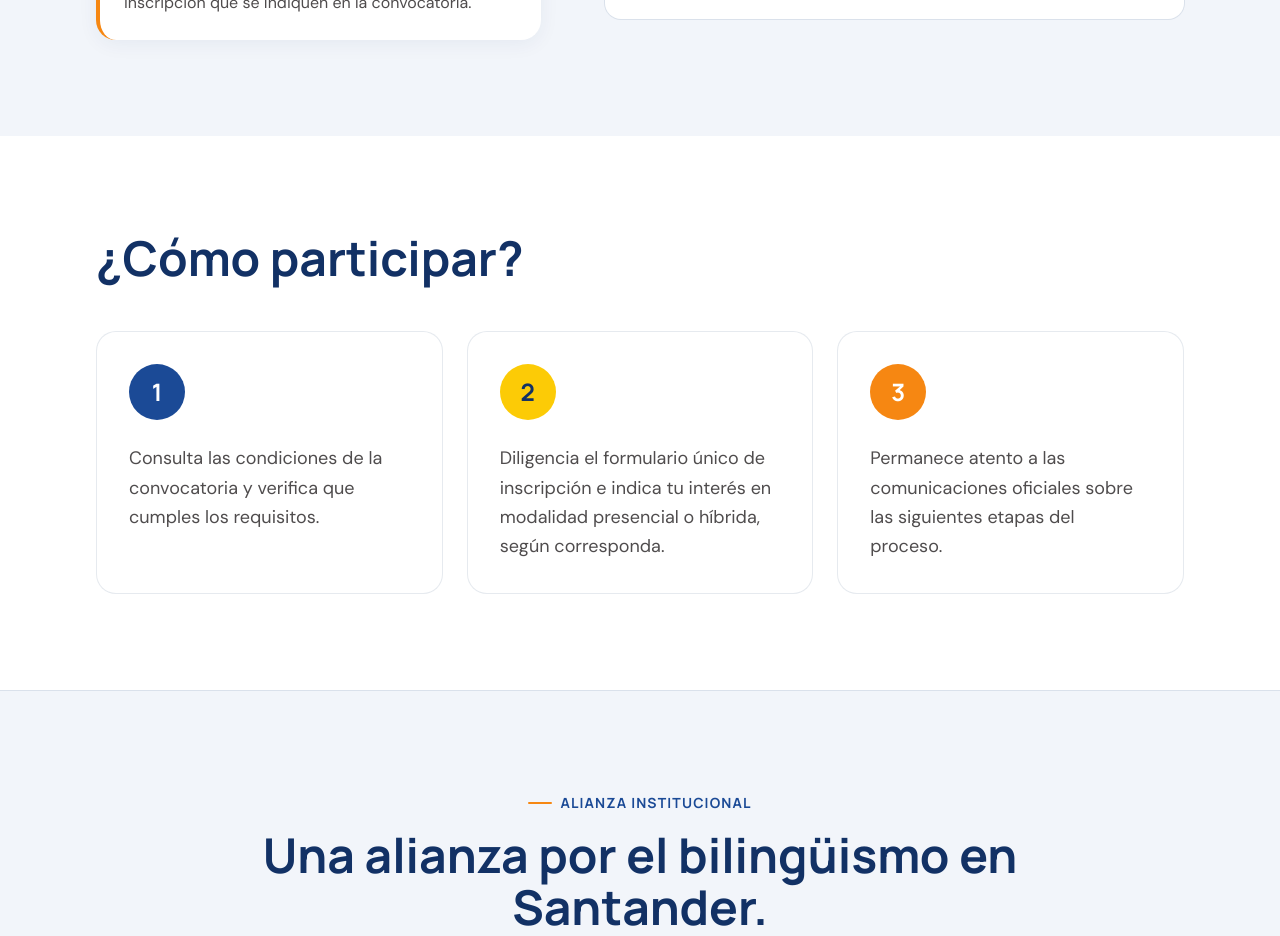
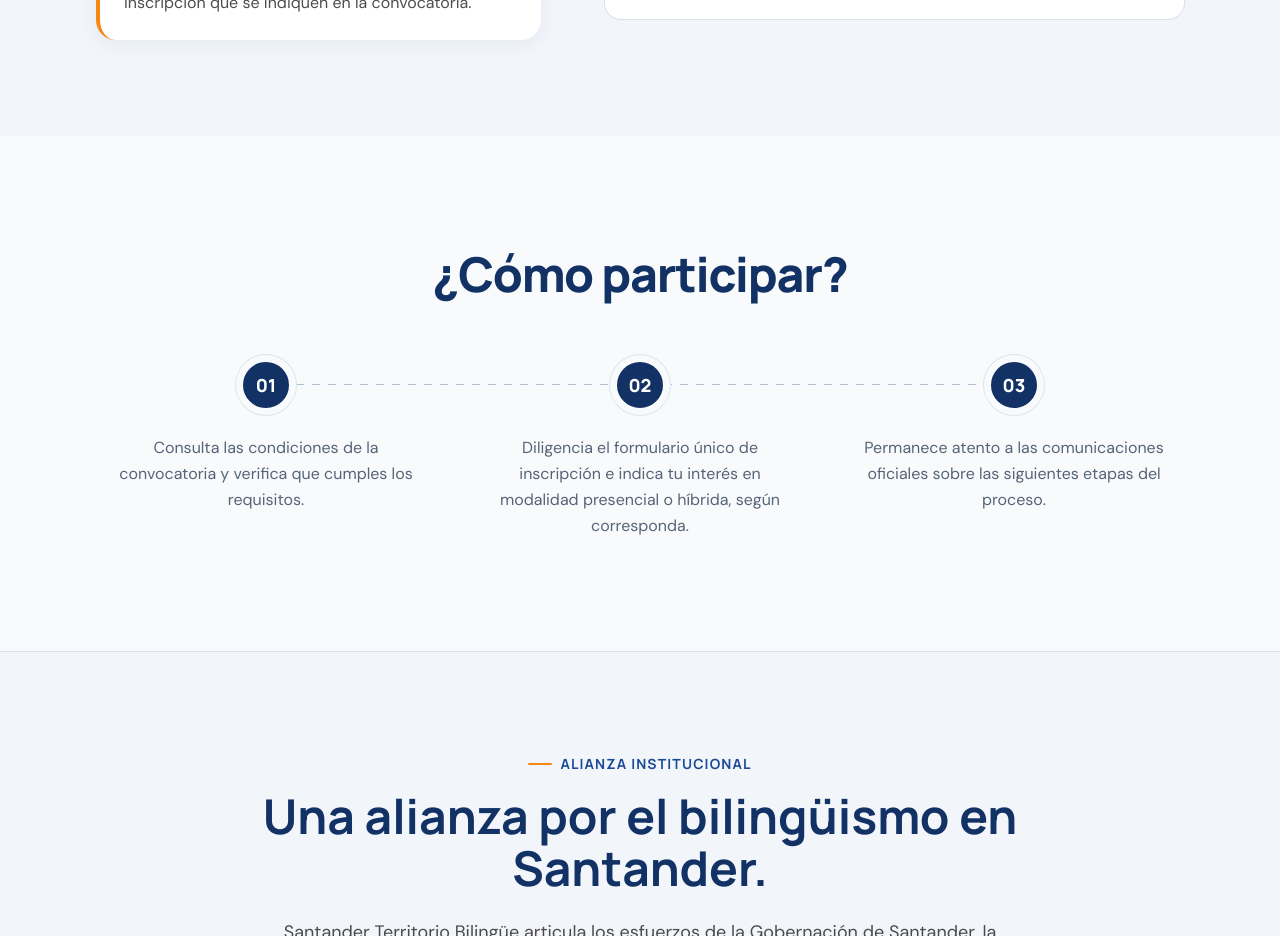
Before and after one commit to Shiroses/proyectolanding-santoto, a Next.js app: page / in a window 1280 px wide. Shown: the part 2580-3516 px from the top of the page. Built offline with nearby package versions, Linux system fonts and the light colour scheme.

Commit message:
Cómo participar con diseño de pasos del index

```diff
--- a/src/components/Participar.tsx
+++ b/src/components/Participar.tsx
@@ -6,29 +6,29 @@ const pasos = [
   "Permanece atento a las comunicaciones oficiales sobre las siguientes etapas del proceso.",
 ];
 
-const colores = ["bg-azul text-white", "bg-amarillo text-navy", "bg-naranja text-white"];
-
-/** Bloque 5: Cómo participar. Tres pasos, sin repetir el botón de inscripción. */
+/** Bloque 5: Cómo participar. Tres pasos con línea de recorrido, sin repetir el botón de inscripción. */
 export default function Participar() {
   return (
-    <section id="participar" aria-labelledby="participar-title" className="bg-white py-20 sm:py-24">
+    <section id="participar" aria-labelledby="participar-title" className="bg-[#f9fafb] py-20 sm:py-28">
       <Container>
-        <div className="max-w-3xl">
-          <h2 id="participar-title" className="font-display text-4xl leading-[1.08] font-bold text-navy sm:text-5xl">
+        <div className="mx-auto max-w-3xl text-center">
+          <h2 id="participar-title" className="font-display text-4xl leading-[1.08] font-extrabold tracking-tight text-navy sm:text-5xl">
             ¿Cómo participar?
           </h2>
         </div>
 
-        <ol className="mt-12 grid gap-6 md:grid-cols-3">
+        <ol className="relative mt-14 grid gap-12 md:grid-cols-3 md:gap-[34px]">
+          <span
+            aria-hidden="true"
+            className="absolute top-[29px] right-[14%] left-[14%] hidden h-px bg-[repeating-linear-gradient(to_right,#afc0d2_0_8px,transparent_8px_16px)] md:block"
+          />
           {pasos.map((texto, i) => (
-            <li key={i} className="relative rounded-card border border-navy/10 bg-white p-8">
-              <span
-                className={`font-display inline-flex size-14 items-center justify-center rounded-full text-2xl font-bold ${colores[i]}`}
-              >
+            <li key={i} className="relative z-10 text-center">
+              <span className="font-display mx-auto mb-5 grid size-[60px] place-items-center rounded-full border-[7px] border-[#f9fafb] bg-navy text-lg font-extrabold text-white shadow-[0_0_0_1px_#dde5ee]">
                 <span className="sr-only">Paso </span>
-                {i + 1}
+                {String(i + 1).padStart(2, "0")}
               </span>
-              <p className="mt-6 text-lg leading-relaxed text-negro/80">{texto}</p>
+              <p className="mx-auto max-w-[300px] text-base leading-relaxed text-[#566479]">{texto}</p>
             </li>
           ))}
         </ol>
```
